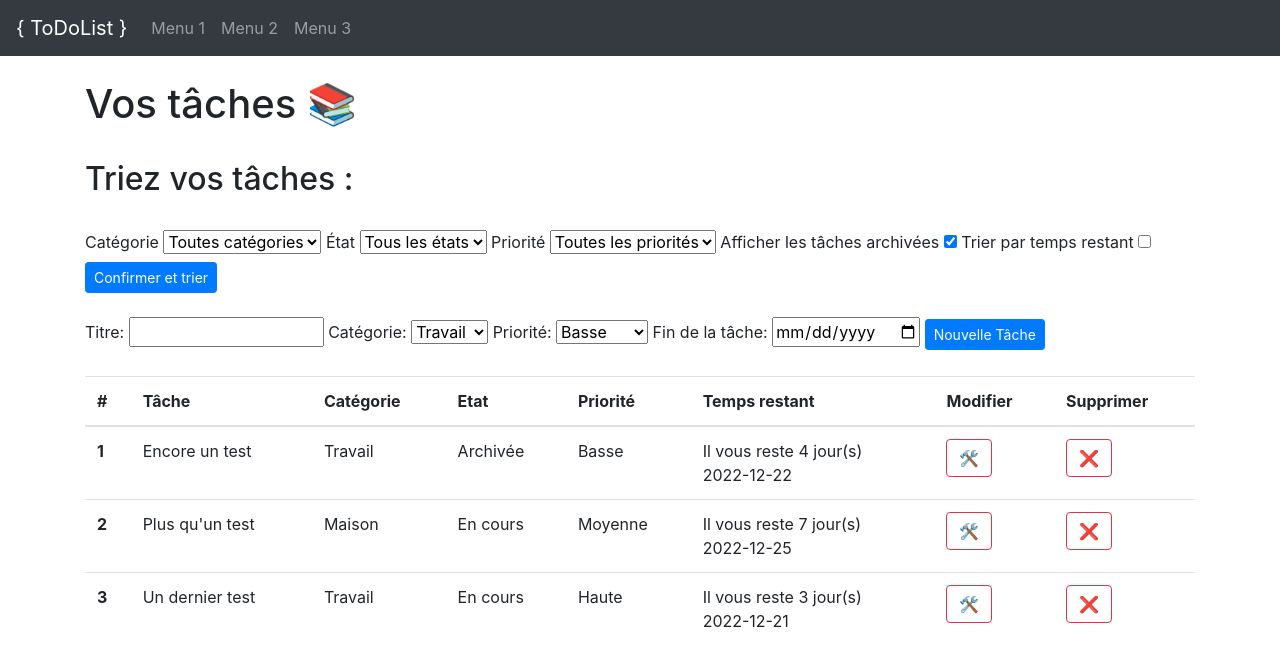
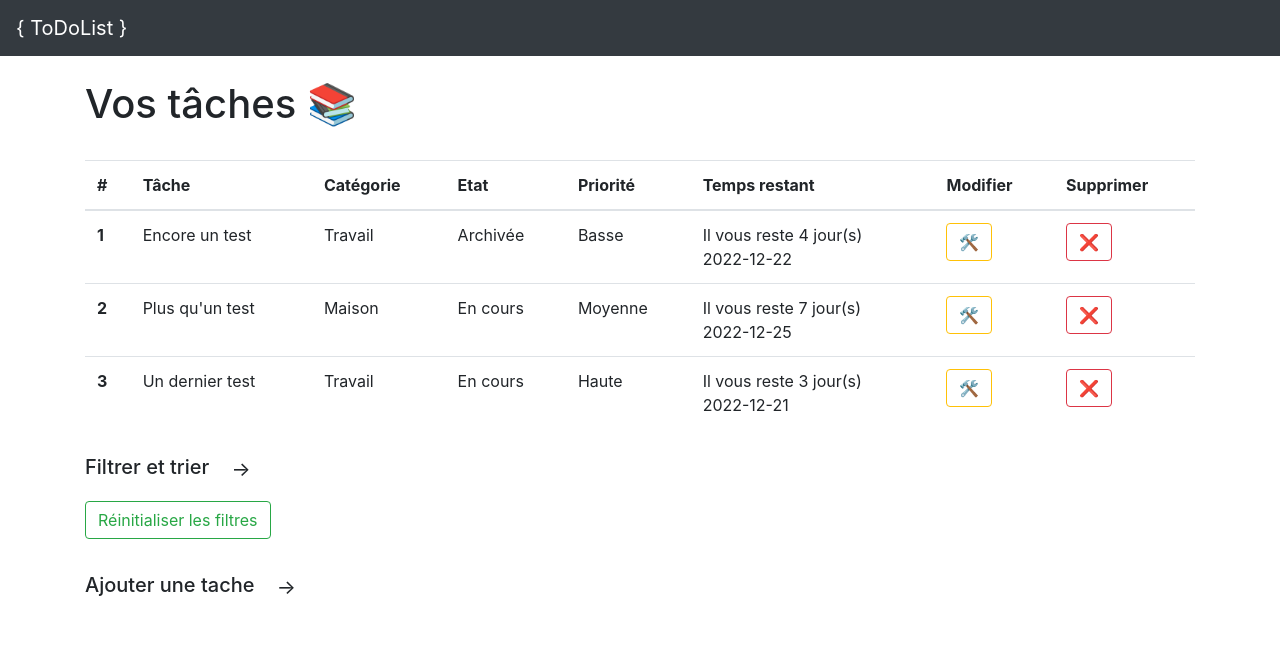
Before and after one commit to Kapoutaine/ToDoList, a Flask app: page / in a window 1280 px wide. Shown: the top 666 px of the page. Run offline with Flask 2, Linux system fonts and the light colour scheme; some libraries are stand-ins or nearby versions.

Commit message:
Beaucoup les changements quasi fin de projet

```diff
--- a/databases/bdd.py
+++ b/databases/bdd.py
@@ -6,7 +6,6 @@ gérant une liste de tâches à faire
 
 # Librairie(s) utilisée(s)
 import sqlite3
-import datetime
 
 
 # La classe
@@ -52,7 +51,7 @@ AND Taches.idEtat != ?
 AND Taches.idPriorite != ?
 AND Taches.idPriorite != ?
 ORDER BY tempsRestant ASC;""",
-                                       "get_sorted":"""
+                                       "get_sorted": """
 SELECT
 Taches.titre, Categorie.nom, Etat.nom,
 Priorite.nom, Taches.dateEcheance, Taches.dateFin,
@@ -115,7 +114,6 @@ WHERE idTache = ?;"""}
         :param parameters: Iterable
         :return: tuple
         """
-
         cursor = self.database.cursor()  # Placing cursor
         result_list = cursor.execute(command, parameters)  # Execute a sql request
 
--- a/main.py
+++ b/main.py
@@ -8,7 +8,6 @@ gérant une liste de tâches à faire
 from flask import *
 from databases import bdd
 import secrets
-
 
 # Création des objets Flask et Bdd
 app = Flask(__name__, template_folder="templates", static_folder="static")
@@ -44,6 +43,7 @@ def supprimer():
     id_tache = request.form["idTache"]
 
     database.request("delete", parameters=[id_tache, ])
+
     return render_template("accueil.html", results=maj())
 
 
@@ -110,9 +110,9 @@ def tri():
     parameters = \
         [request.form["categorie"], request.form["etat"], ] + request.form["priorite"].split(sep=",")
 
-    parameters.insert(2, request.form.get(key="archivee", default=0))
+    parameters.insert(2, request.form.get(key="archivee", default=3))
 
-    if request.form.get("sorted") == 1:
+    if request.form.get("sorted", 0) == "1":
         sorted_results = database.request("get_sorted_by_date", parameters=parameters)
     else:
         sorted_results = database.request("get_sorted", parameters=parameters)
--- a/templates/accueil.html
+++ b/templates/accueil.html
@@ -3,57 +3,7 @@
 
 <!-- On ajoute notre propre contenu -->
 {% block contenu %}
-    <script src="my_script.js"></script>
 <h1>Vos tâches 📚</h1>
-    <br>
-    <h2>Triez vos tâches :</h2><br>
-    <form action="/tri" method="POST">
-        <label for="categorie_tri">Catégorie</label>
-        <select name="categorie" id="categorie_tri">
-            <option value="0" selected>Toutes catégories</option>
-            <option value="2">Travail</option>
-            <option value="1">Maison</option>
-        </select>
-        <label for="etat_tri">État</label>
-        <select name="etat" id="etat_tri">
-            <option value="0" selected>Tous les états</option>
-            <option value="2">En cours</option>
-            <option value="1">Terminée</option>
-        </select>
-        <label for="priorite_tri">Priorité</label>
-        <select name="priorite" id="priorite_tri">
-            <option value="0,0" selected>Toutes les priorités</option>
-            <option value="2,3" >Basse</option>
-            <option value="1,3" >Moyenne</option>
-            <option value="1,2" >Haute</option>
-        </select>
-        <label for="archivee">Afficher les tâches archivées</label>
-        <input type="checkbox" id="archivee" name="archivee" value="3" checked>
-        <label for="sorted">Trier par temps restant</label>
-        <input type="checkbox" id="sorted" name="sorted" value="1">
-        <button type="submit" class="btn btn-primary btn-sm">Confirmer et trier</button>
-    </form>
-    <br>
-    <!-- Bouton pour déclencher l'action -->
-    <form action="/ajouter" method="POST">
-      <label for="titre">Titre:</label>
-      <input type="text" id="titre" name="name" size="14"/>
-      <label for="categorie">Catégorie:</label>
-      <select name="categorie" id="categorie">
-        <option value="1">Travail</option>
-        <option value="2">Maison</option>
-      </select>
-      <label for="priorite">Priorité:</label>
-      <select name="priorite" id="priorite">
-        <option value="1">Basse</option>
-        <option value="2">Moyenne</option>
-        <option value="3">Haute</option>
-      </select>
-      <label for="date">Fin de la tâche:</label>
-      <input type="date" name="date_echeance" id="date"/>
-      <!--Submit des données-->
-      <button type="submit" class="btn btn-primary btn-sm">Nouvelle Tâche</button>
-    </form>
 <br>
 <!-- Table pour afficher les tâches-->
 <table class="table table-hover">
@@ -81,16 +31,126 @@
         <td>
             <form action="/ouvrir_modfier" method="POST">
                 <button
-                type="submit" class="btn btn-outline-danger" name="tache" value="{{ tache }}">🛠️
+                        type="submit" class="btn btn-outline-warning" name="tache" value="{{ tache }}">🛠️
                 </button>
             </form>
         </td>
         <td>
             <form action="/supprimer" method="POST">
                 <button type="submit" class="btn btn-outline-danger" name="idTache" value="{{ tache[-1] }}">❌</button>
-      </form></td>
+            </form>
+        </td>
     </tr>
     {% endfor %}
     </tbody>
 </table>
+<div>
+    <h5>Filtrer et trier
+        <button class="btn btn_light btn-lg" id="buttonFiltrer" onclick="unhideFiltrer()">→</button>
+    </h5>
+    <form action="/" method="POST">
+        <button
+            type="submit" class="btn btn-outline-success">Réinitialiser les filtres</button>
+    </form>
+</div>
+<div id="divFiltrer">
+    <form action="/tri" method="POST">
+        <label for="categorie_tri">Catégorie</label>
+        <select name="categorie" id="categorie_tri">
+            <option value="0" selected>Toutes catégories</option>
+            <option value="2">Travail</option>
+            <option value="1">Maison</option>
+        </select>
+        <label for="etat_tri">État</label>
+        <select name="etat" id="etat_tri" onchange="chooseArchivee()">
+            <option value="0" selected>Tous les états</option>
+            <option value="2">En cours</option>
+            <option value="1">Terminée</option>
+        </select>
+        <label for="priorite_tri">Priorité</label>
+        <select name="priorite" id="priorite_tri">
+            <option value="0,0" selected>Toutes les priorités</option>
+            <option value="2,3">Basse</option>
+            <option value="1,3">Moyenne</option>
+            <option value="1,2">Haute</option>
+        </select>
+        <label for="archivee">Afficher les tâches archivées</label>
+        <input type="checkbox" id="archivee" name="archivee" value="0" checked>
+        <label for="sorted">Trier par temps restant:</label>
+        <input type="checkbox" id="sorted" name="sorted" value="1">
+        <br>
+        <button type="submit" class="btn btn-primary btn-sm">Confirmer et trier</button>
+    </form>
+</div>
+<br>
+<!-- Bouton pour déclencher l'action -->
+<h5>Ajouter une tache
+    <button class="btn btn_light btn-lg" id="buttonAjouter" onclick="unhideAjouter()">→</button>
+</h5>
+<br>
+<div id="divAjouter">
+    <form action="/ajouter" method="POST">
+        <label for="titre">Titre:</label>
+        <input type="text" id="titre" name="name" size="14"/>
+        <label for="categorie">Catégorie:</label>
+        <select name="categorie" id="categorie">
+            <option value="1">Travail</option>
+            <option value="2">Maison</option>
+        </select>
+        <label for="priorite">Priorité:</label>
+        <select name="priorite" id="priorite">
+            <option value="1">Basse</option>
+            <option value="2">Moyenne</option>
+            <option value="3">Haute</option>
+        </select>
+        <label for="date">Fin de la tâche:</label>
+        <input type="date" name="date_echeance" id="date"/>
+        <br>
+        <!--Submit des données-->
+        <button type="submit" class="btn btn-primary btn-sm">Nouvelle Tâche</button>
+    </form>
+</div>
+<br>
+<script>
+    function chooseArchivee() {
+        const checkbox = document.getElementById("archivee")
+        const select = document.getElementById("etat_tri")
+        checkbox.checked = (select.textContent === "Tous les états")
+    }
+    function unhideFiltrer() {
+        const button = document.getElementById("buttonFiltrer")
+        const div = document.getElementById("divFiltrer")
+        if (div.hidden) {
+            div.removeAttribute('hidden')
+        } else {
+            div.setAttribute('hidden', '')
+        }
+        if (button.textContent === "→") {
+            button.textContent = "↓"
+        } else {
+            button.textContent = "→"
+        }
+    }
+
+    function unhideAjouter() {
+        const button = document.getElementById("buttonAjouter")
+        const div = document.getElementById("divAjouter")
+        if (div.hidden) {
+            div.removeAttribute('hidden')
+        } else {
+            div.setAttribute('hidden', '')
+        }
+        if (button.textContent === "→") {
+            button.textContent = "↓"
+        } else {
+            button.textContent = "→"
+        }
+    }
+
+    let div = document.getElementById("divFiltrer");
+    div.setAttribute('hidden', 'true');
+
+    div = document.getElementById("divAjouter");
+    div.setAttribute('hidden', 'true');
+</script>
 {% endblock %}
--- a/templates/base.html
+++ b/templates/base.html
@@ -7,7 +7,6 @@
 
     <!-- Bootstrap CSS -->
     <link rel="stylesheet" href="https://stackpath.bootstrapcdn.com/bootstrap/4.4.1/css/bootstrap.min.css" integrity="sha384-Vkoo8x4CGsO3+Hhxv8T/Q5PaXtkKtu6ug5TOeNV6gBiFeWPGFN9MuhOf23Q9Ifjh" crossorigin="anonymous">
-
     <title>ToDoList</title>
 </head>
 <body>
@@ -17,19 +16,6 @@
         <button class="navbar-toggler" type="button" data-toggle="collapse" data-target="#navbarsExampleDefault" aria-controls="navbarsExampleDefault" aria-expanded="false" aria-label="Toggle navigation">
             <span class="navbar-toggler-icon"></span>
         </button>
-        <div class="collapse navbar-collapse" id="navbarsExampleDefault">
-            <ul class="navbar-nav mr-auto">
-                <li class="nav-item">
-                    <a class="nav-link" href="#">Menu 1</a>
-                </li>
-                <li class="nav-item">
-                    <a class="nav-link" href="#">Menu 2</a>
-                </li>
-                <li class="nav-item">
-                    <a class="nav-link" href="#">Menu 3</a>
-                </li>
-            </ul>
-        </div>
     </nav>
 
     <!-- Zone centrale de la page -->
--- a/templates/my_script.js
+++ /dev/null
@@ -1,41 +0,0 @@
-function testDisable() {
-    const etat = document.getElementById("etat");
-    const dateElt = document.getElementById("date_fin");
-    const date = new Date();
-    const current_date = date.getFullYear()+"-"+(date.getMonth()+1)+"-"+ date.getDate();
-    if (etat.value !== "1" && dateElt.value === ""){
-        dateElt.value = current_date
-    }
-}
-function testColor(id){
-    if (id === "1"){
-        return "priorite1"
-    } else if (id === "2"){
-        return "priorite2"
-    } else {
-        return "priorite3"
-    }
-}
-let selection = document.getElementById("selection_categorie");
-if ("{{ tache[1] }}" === "Travail"){
-    selection.value = "1";
-} else{
-    selection.value = "2";
-}
-selection = document.getElementById("priorite");
-if ("{{ tache[3] }}" === "Basse"){
-    selection.selectedIndex = 0;
-} else if ("{{ tache[3] }}" === "Moyenne"){
-    selection.selectedIndex = 1;
-} else{
-    selection.selectedIndex = 2;
-}
-selection = document.getElementById("etat");
-if ("{{ tache[2] }}" === "En cours"){
-    selection.selectedIndex = 0;
-} else if ("{{ tache[2] }}" === "Terminée"){
-    selection.selectedIndex = 1;
-} else {
-    selection.selectedIndex = 2;
-}
-testDisable()
```
Also changed, not shown: templates/modifier.html (+38 -2 lines), databases/taches.sqlite. Lines whose indentation alone changed are shown as unchanged.
